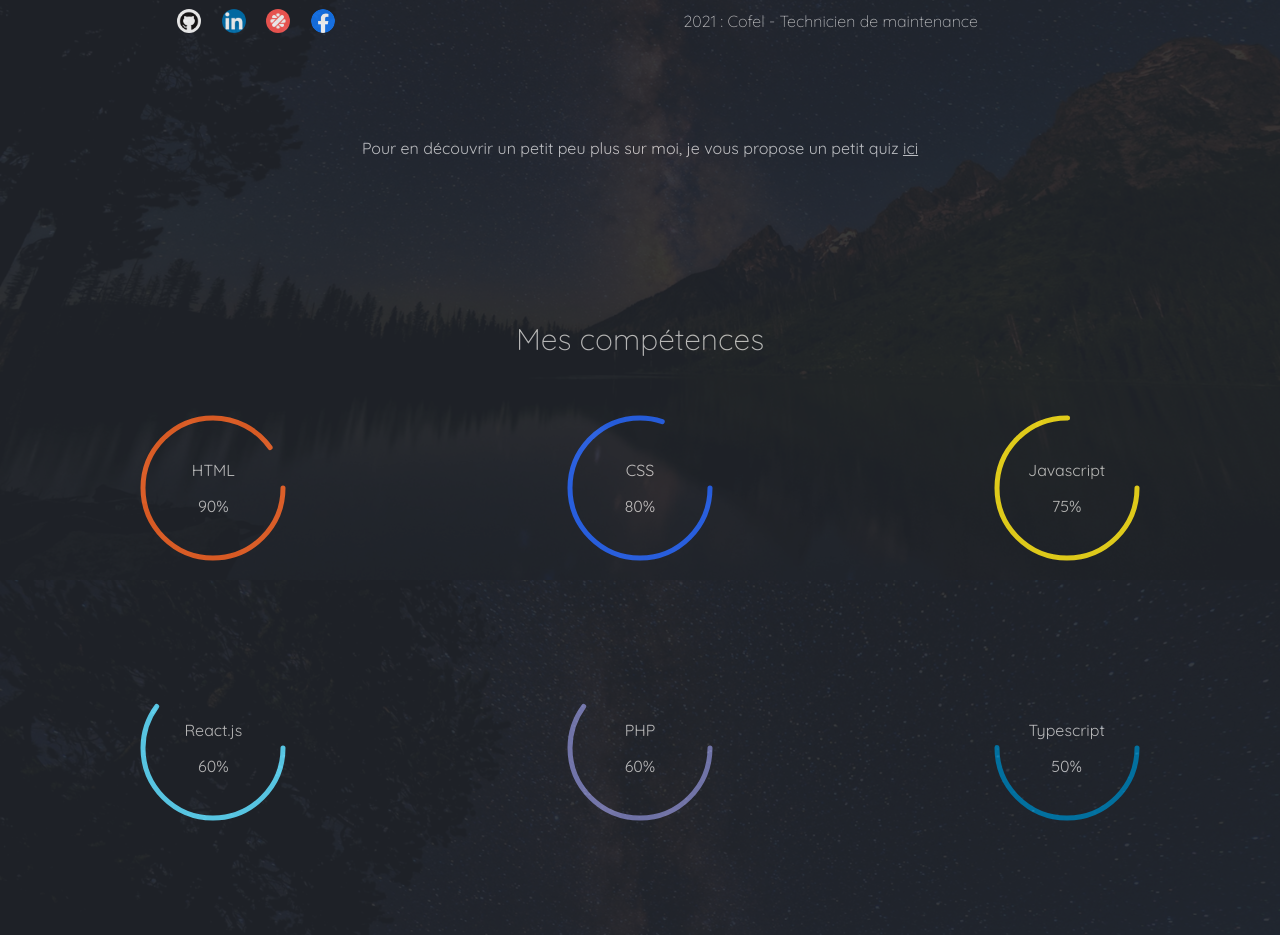
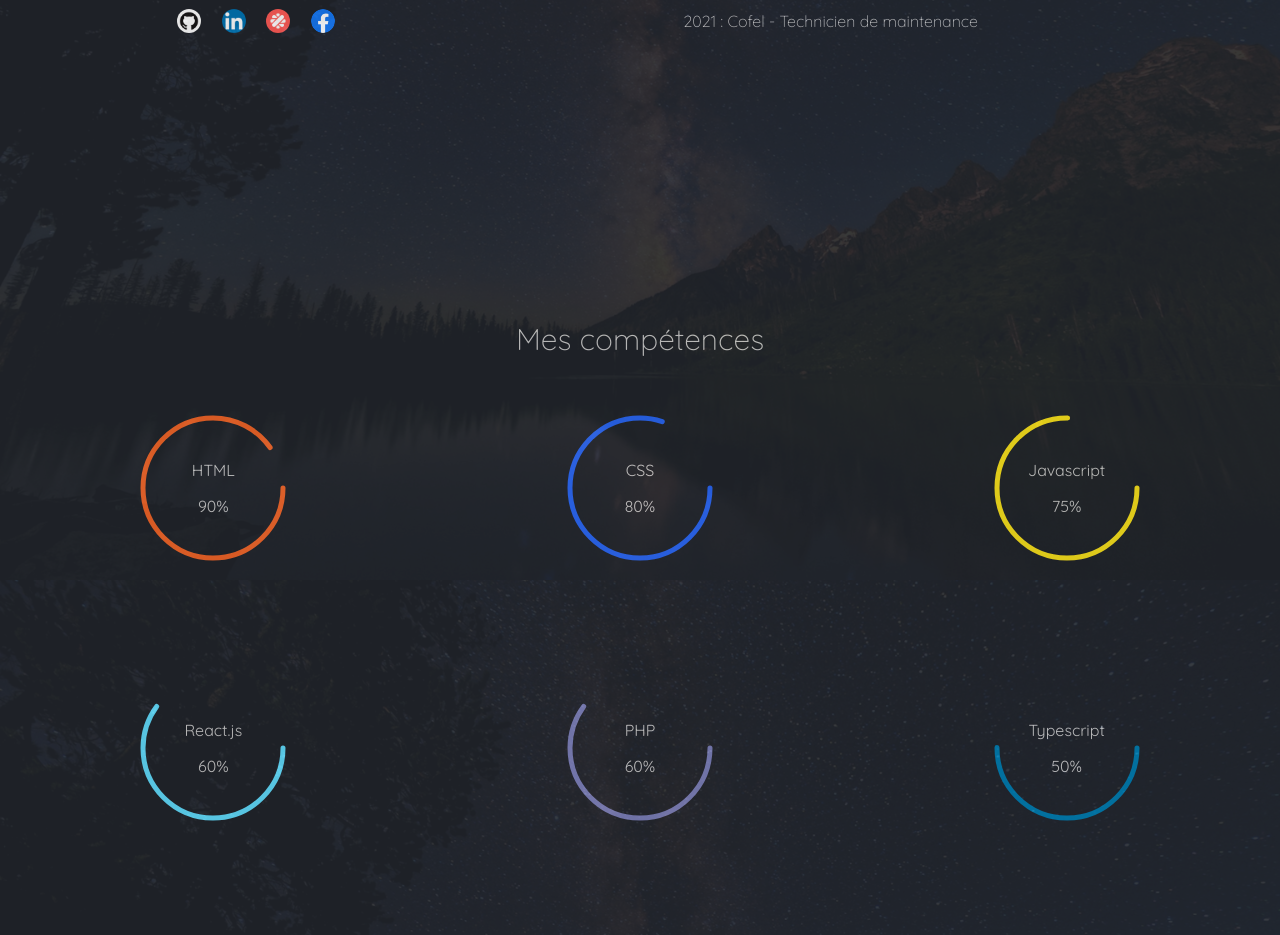
Before and after one commit to s0kette/portfolio, a React (Create React App) app: page / in a window 1280 px wide. Shown: the part 1340-2275 px from the top of the page. Built offline with nearby package versions, Linux system fonts and the light colour scheme.

Commit message:
erases the quiz p

```diff
--- a/src/components/AboutMe.jsx
+++ b/src/components/AboutMe.jsx
@@ -11,7 +11,7 @@ function AboutMe() {
           <LeftSideFr/>
           <RightSideFr/>
         </div>
-        <p className='quiz-link'>Pour en découvrir un petit peu plus sur moi, je vous propose un petit quiz <a href="#quiz">ici</a></p>
+        {/* <p className='quiz-link'>Pour en découvrir un petit peu plus sur moi, je vous propose un petit quiz <a href="#quiz">ici</a></p> */}
     </section>
   )
 }
--- a/src/components/en/AboutMeEn.jsx
+++ b/src/components/en/AboutMeEn.jsx
@@ -11,7 +11,7 @@ function AboutMeEn() {
           <LeftSideEn/>
           <RightSideEn/>
         </div>
-        <p className='quiz-link'>To know a bit more about me, you can play to a quiz game <a href="#quiz">here</a></p>
+        {/* <p className='quiz-link'>To know a bit more about me, you can play to a quiz game <a href="#quiz">here</a></p> */}
     </section>
   )
 }
```
